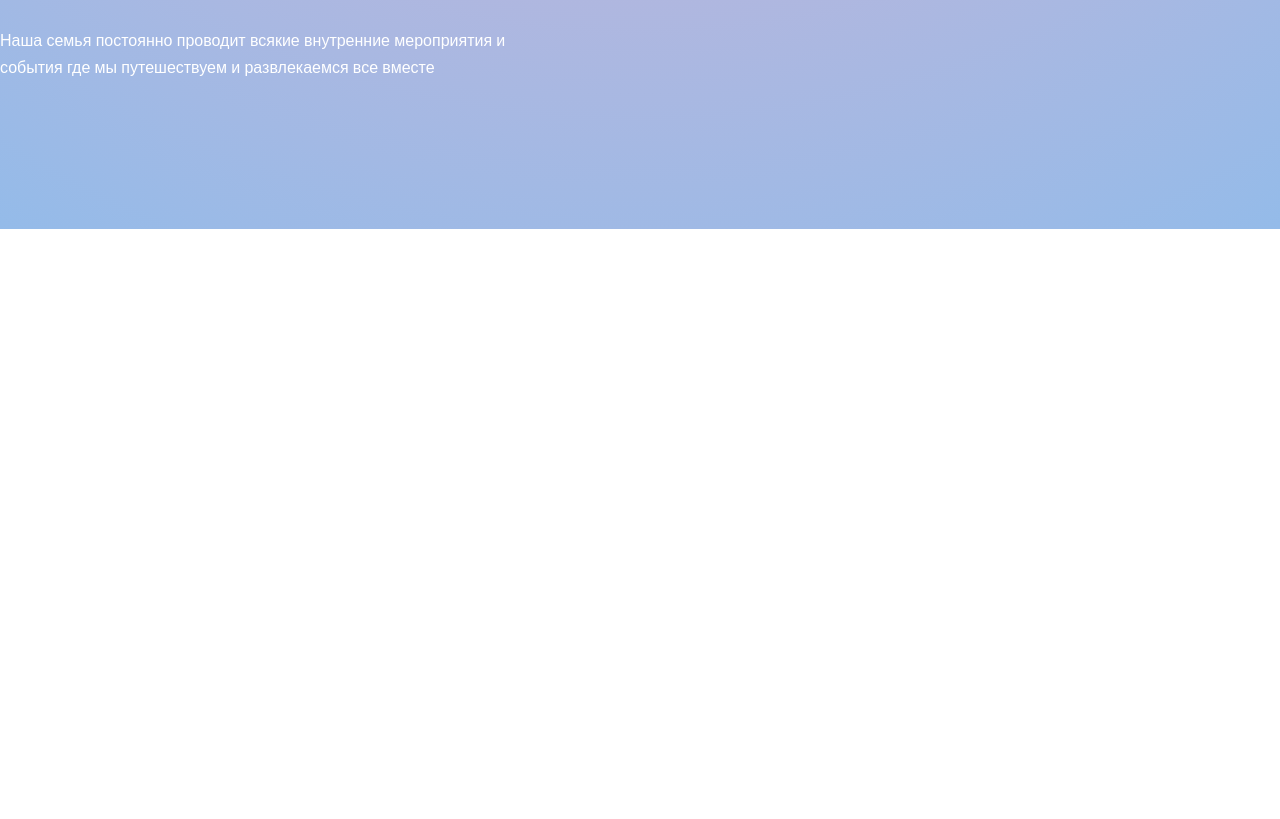
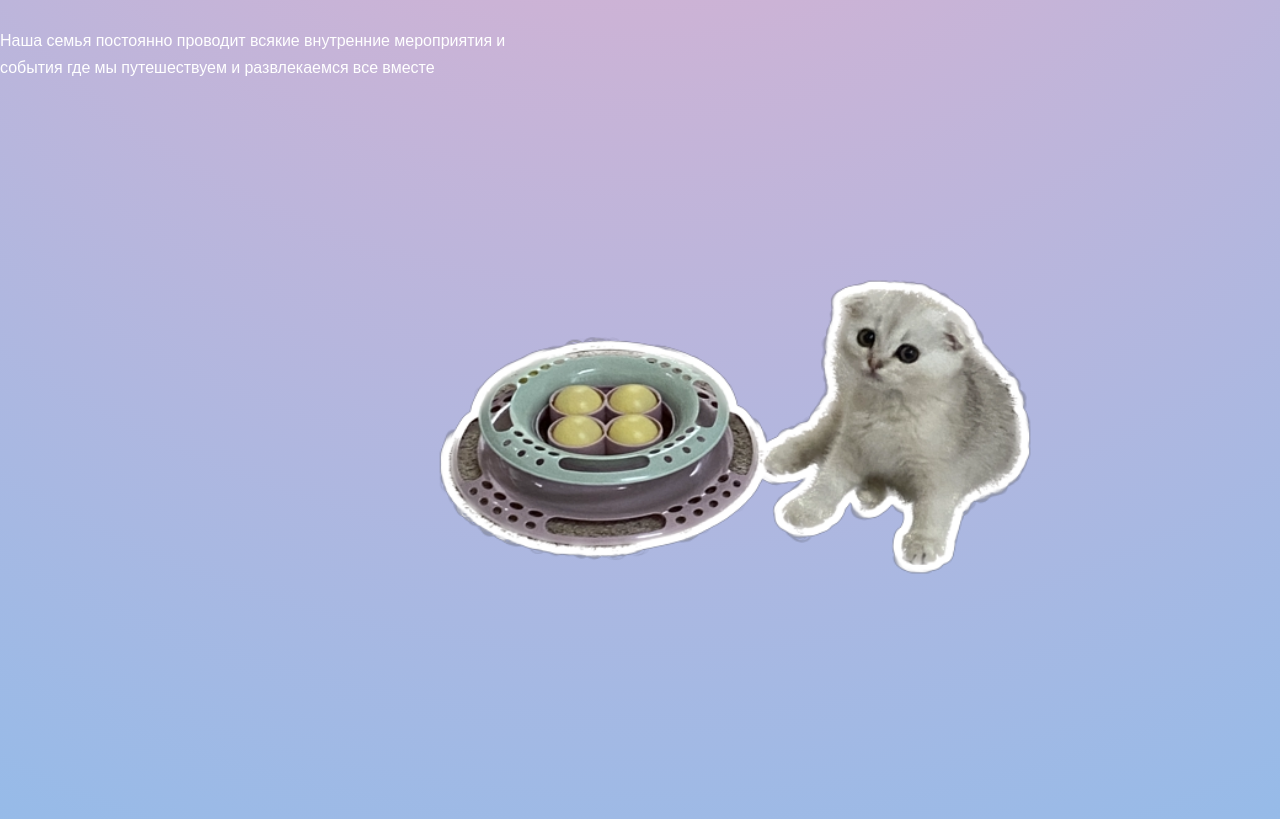
Before and after one commit to l4tibib/khalaf-ali, a plain HTML site: page index.html in a window 1280 px wide. Shown: the part 2043-2862 px from the top of the page. Before the commit the page ends 2272 px from the top, so only its background shows below. Drawn offline with Linux system fonts and the light colour scheme.

Commit message:
Add files via upload

```diff
--- a/index.html
+++ b/index.html
@@ -62,7 +62,7 @@
         <div class="container banner">
             <h3>Халафики</h3>
             <p>Наша семья постоянно проводит всякие внутренние мероприятия и события где мы путешествуем и развлекаемся все вместе</p>
-            <img src="img/khalafiki.png" alt="">
+            <img src="img/kokoskitty.png" alt="">
         </div>
   </div>
 </body>
```
